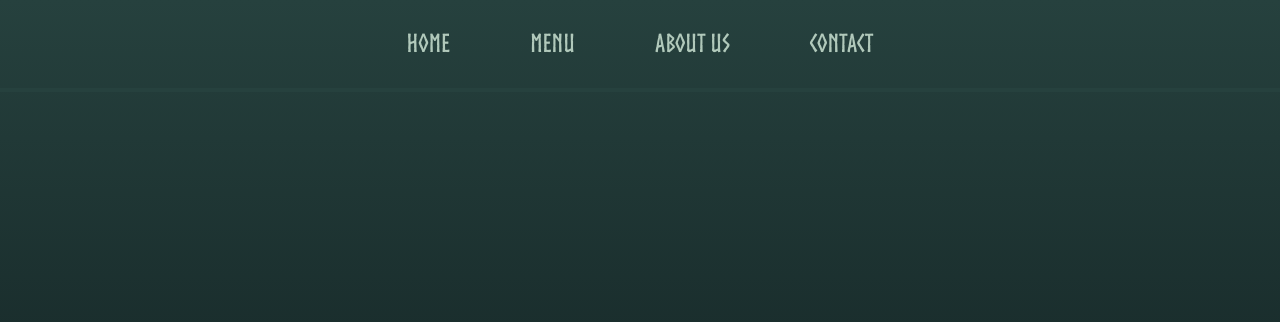
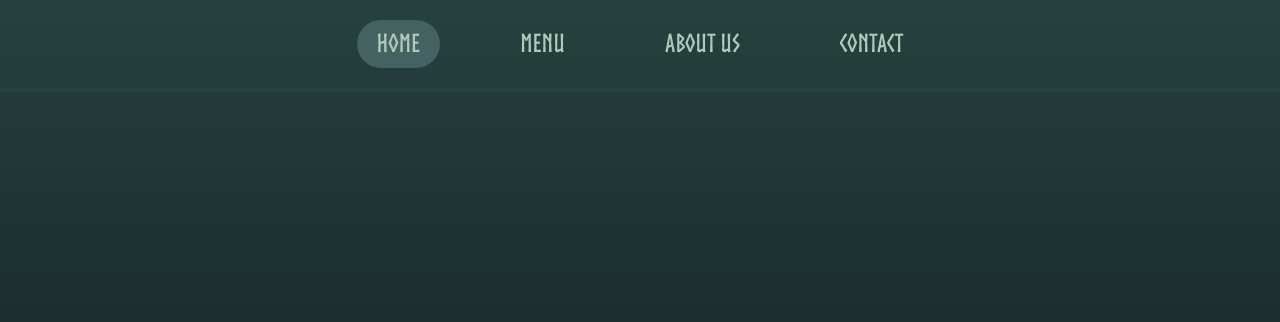
Before and after one commit to pier-rot/odin-restaurant-page, a website built with webpack: page src/template.html in a window 1280 px wide. In both pictures the pointer is over the button "home". Shown: the top 322 px of the page. Built offline with nearby package versions, Linux system fonts and the light colour scheme.

Commit message:
Change button styling

```diff
--- a/src/styles.css
+++ b/src/styles.css
@@ -129,14 +129,15 @@ button {
   font-size: 1.25rem;
   padding: 0.25rem 0.5rem;
   font-family: var(--norse-bold);
-
+  border-radius: 1.5rem;
+  padding: 0.25rem 1rem;
 }
 
 #bookBtn {
   border: solid var(--hl-bgc) 2px;
 }
 
-#bookBtn:hover {
+button:hover {
   background-color: var(--hl-bgc);
 }
 
```
